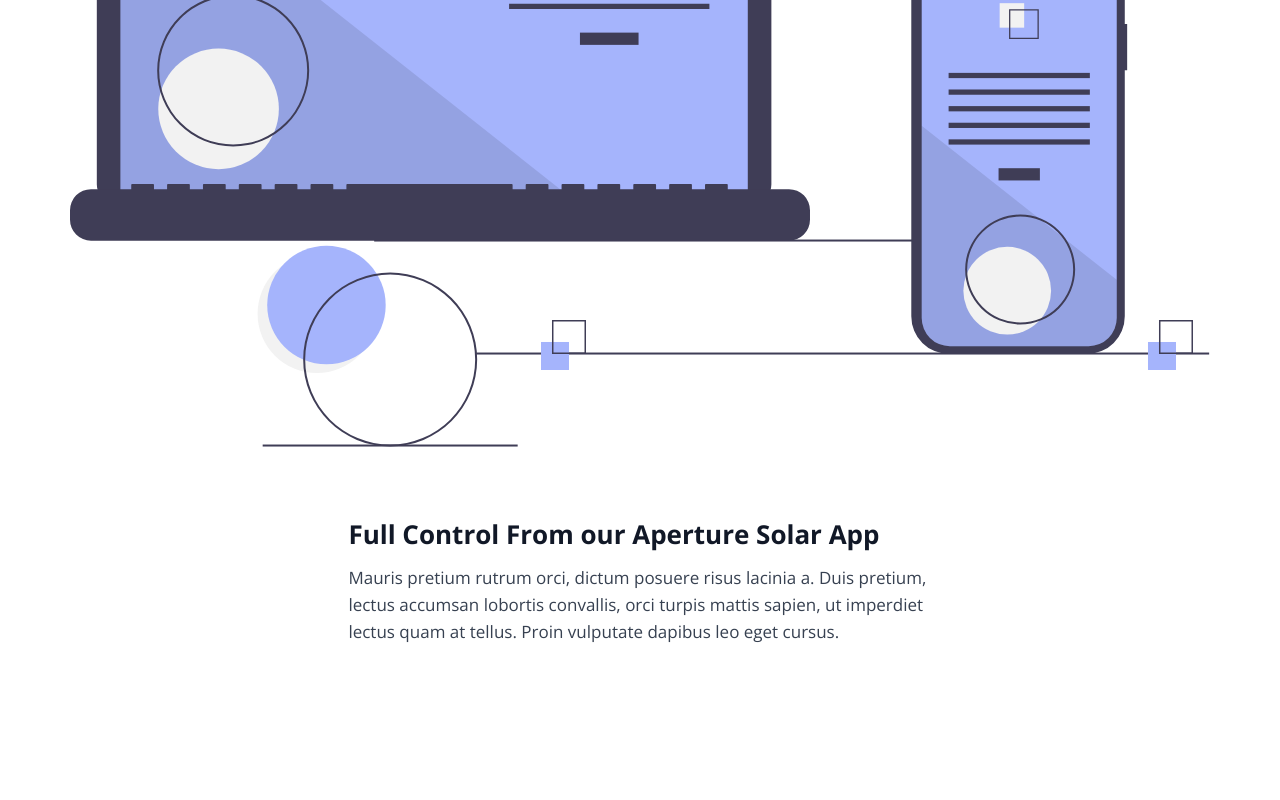
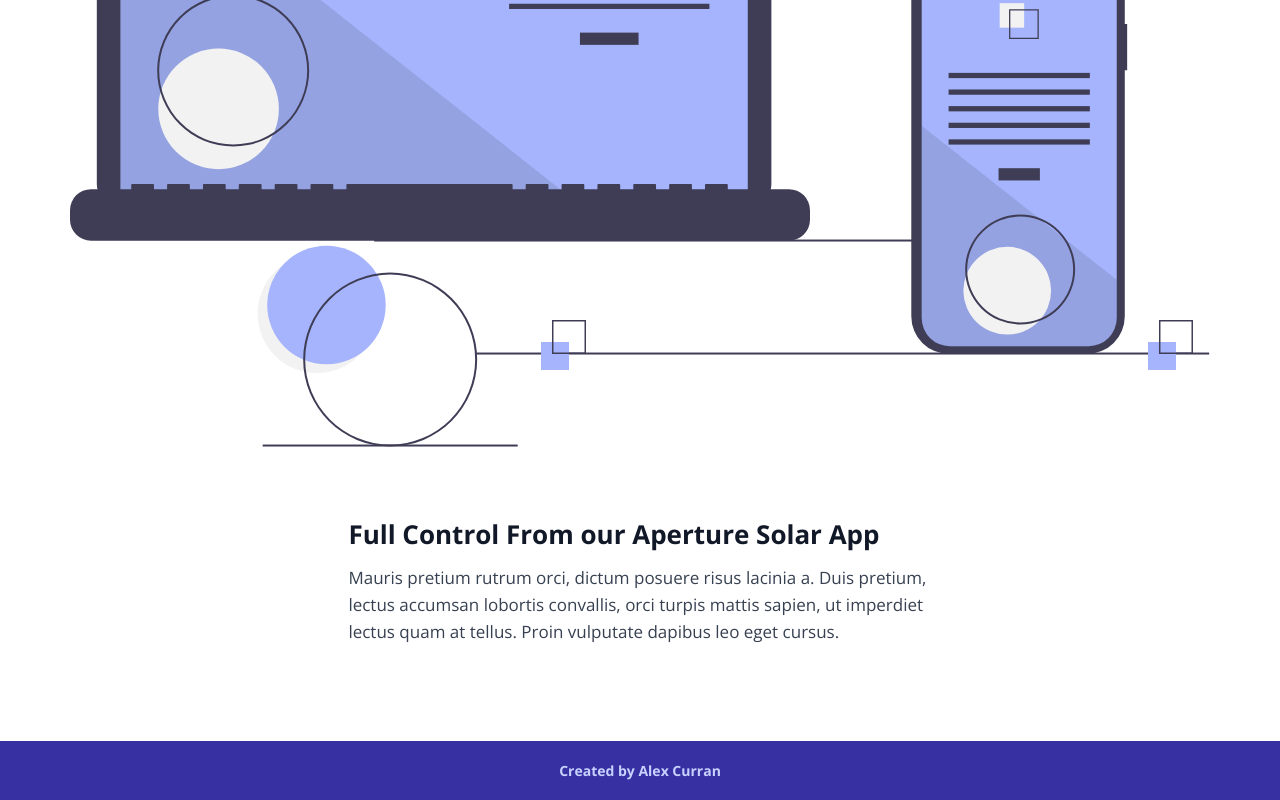
Before and after one commit to apcurran/solar-home-app, a React (Create React App) app in the folder client/: page / in a window 1280 px wide. Shown: the part 4304-5104 px from the top of the page. Before the commit the page ends 5045 px from the top, so only its background shows below. Built offline with nearby package versions, Linux system fonts and the light colour scheme.

Commit message:
Added Footer with styling

```diff
--- /dev/null
+++ b/client/src/components/layout/footer/Footer.css
@@ -0,0 +1,13 @@
+.footer {
+    display: flex;
+    justify-content: center;
+    align-items: center;
+    padding: 1.25rem 0;
+
+    background-color: var(--very-dark-indigo);
+}
+
+.footer__title {
+    color: var(--light-indigo);
+    font-size: .875rem;
+}
--- /dev/null
+++ b/client/src/components/layout/footer/Footer.js
@@ -0,0 +1,11 @@
+import "./Footer.css";
+
+function Footer() {
+    return (
+        <footer className="footer">
+            <h3 className="footer__title">Created by Alex Curran</h3>
+        </footer>
+    );
+}
+
+export default Footer;
--- a/client/src/components/views/home/Home.js
+++ b/client/src/components/views/home/Home.js
@@ -1,5 +1,6 @@
 import "./Home.css";
 import Header from "../../layout/header/Header";
+import Footer from "../../layout/footer/Footer";
 
 function Home() {
     return (
@@ -76,6 +77,7 @@ function Home() {
                     </section>
                 </main>
             </div>
+            <Footer />
         </>
     );
 }
```
